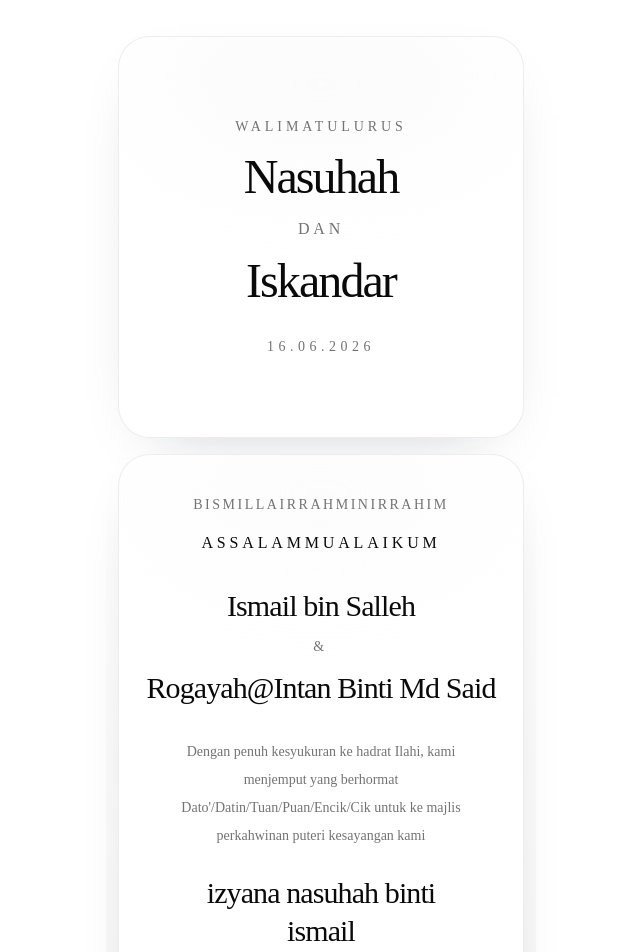
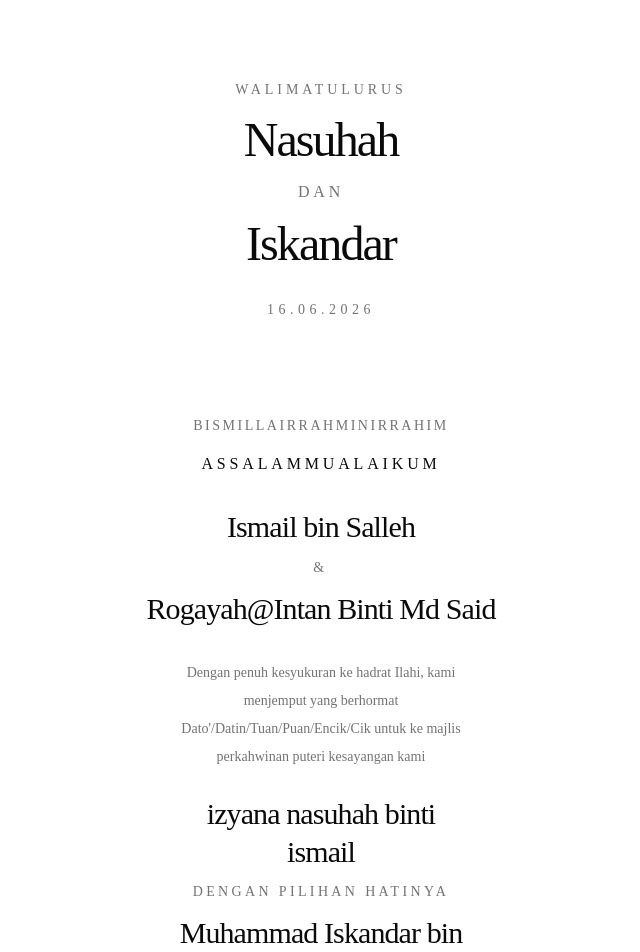
Before and after one commit to Zer0-01/react-typescript-wedding-invitation, a Next.js app: page / in a window 1280 px wide. Shown: the top 952 px of the page, without its empty margins (319-959 px from the left). Built offline with nearby package versions, Linux system fonts and the light colour scheme.

Commit message:
feat: refactor layout and styling of GreetingSection and TitleSection components

```diff
--- a/app/page.tsx
+++ b/app/page.tsx
@@ -3,12 +3,10 @@ import { TitleSection } from "@/app/sections/title-section";
 
 export default function Home() {
   return (
-    <main className="min-h-screen bg-background px-4 py-6">
-      <div className="mx-auto flex min-h-[calc(100vh-3rem)] w-full max-w-[430px] flex-col justify-center">
-        <div className="space-y-4 rounded-[2.5rem] bg-[linear-gradient(180deg,color-mix(in_oklch,var(--background),white_32%)_0%,var(--background)_38%,color-mix(in_oklch,var(--secondary),white_12%)_100%)] p-3">
-          <TitleSection />
-          <GreetingSection />
-        </div>
+    <main className="min-h-screen bg-background px-4 py-10">
+      <div className="mx-auto flex w-full max-w-[430px] flex-col items-center gap-14 text-center">
+        <TitleSection />
+        <GreetingSection />
       </div>
     </main>
   );
--- a/app/sections/greeting-section.tsx
+++ b/app/sections/greeting-section.tsx
@@ -1,9 +1,6 @@
 export function GreetingSection() {
   return (
-    <section className="relative overflow-hidden rounded-[2rem] border border-border/70 bg-card px-6 py-10 text-center shadow-[0_20px_60px_-40px_rgba(15,23,42,0.35)]">
-      <div className="absolute inset-x-10 top-0 h-20 rounded-b-full bg-secondary/50 blur-3xl" />
-
-      <div className="relative flex flex-col items-center">
+    <section className="flex w-full flex-col items-center text-center">
       <div className="space-y-4">
         <p className="text-sm font-medium uppercase tracking-[0.18em] text-muted-foreground">
           Bismillairrahminirrahim
@@ -50,7 +47,6 @@ export function GreetingSection() {
           </p>
         </div>
       </div>
-      </div>
     </section>
   );
 }
--- a/app/sections/title-section.tsx
+++ b/app/sections/title-section.tsx
@@ -1,9 +1,6 @@
 export function TitleSection() {
   return (
-    <section className="relative overflow-hidden rounded-[2rem] border border-border/70 bg-card px-6 py-10 shadow-[0_20px_60px_-40px_rgba(15,23,42,0.35)]">
-      <div className="absolute inset-x-8 top-0 h-24 rounded-b-full bg-secondary/60 blur-3xl" />
-
-      <div className="relative flex flex-col items-center text-center">
+    <section className="flex w-full flex-col items-center text-center">
       <div className="space-y-4 py-10">
         <p className="text-sm font-medium uppercase tracking-[0.28em] text-muted-foreground">
           Walimatulurus
@@ -21,7 +18,6 @@ export function TitleSection() {
           16.06.2026
         </p>
       </div>
-      </div>
     </section>
   );
 }
```
Lines whose indentation alone changed are shown as unchanged.
